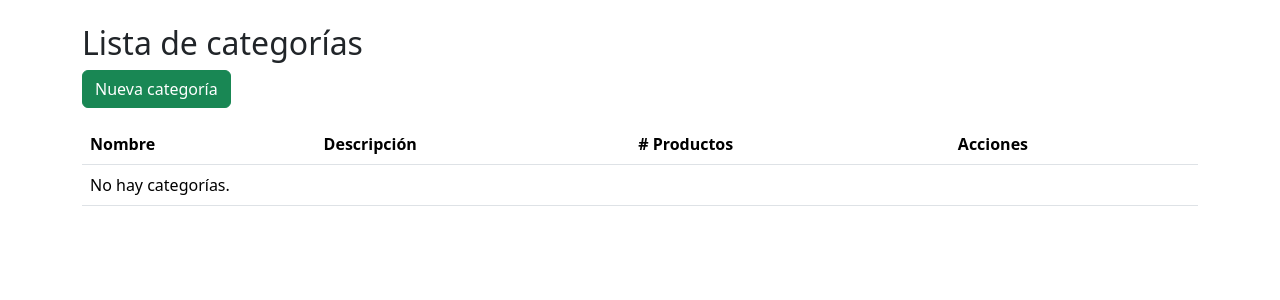
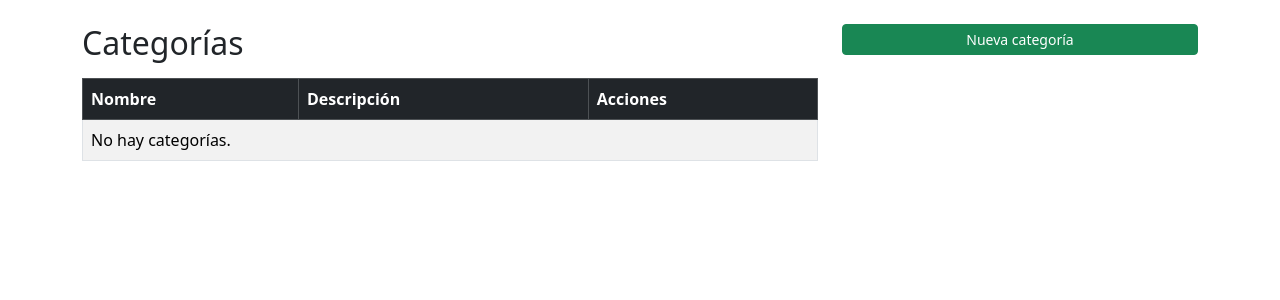
Before and after one commit to pedro-donoso/GestionProductos-django, a Django app: page /categorias/ in a window 1280 px wide. Shown: the part 56-356 px from the top of the page. Run offline with Django 5.2, Linux system fonts and the light colour scheme; the visitor is signed in with stand-in values (Sample User, id 1); data that the repository does not hold is empty.

Commit message:
ajusto diseño

```diff
--- a/templates/categorias/lista.html
+++ b/templates/categorias/lista.html
@@ -3,16 +3,16 @@
 {% block title %}Categorías{% endblock %}
 
 {% block content %}
-<h2>Lista de categorías</h2>
+<div class="row">
+    <!-- Tabla de categorías -->
+    <div class="col-md-8">
+        <h2 class="mb-3">Categorías</h2>
 
-<a href="{% url 'crear_categoria' %}" class="btn btn-success mb-3">Nueva categoría</a>
-
-<table class="table">
-    <thead>
+        <table class="table table-striped table-bordered">
+            <thead class="table-dark">
                 <tr>
                     <th>Nombre</th>
                     <th>Descripción</th>
-            <th># Productos</th>
                     <th>Acciones</th>
                 </tr>
             </thead>
@@ -21,17 +21,25 @@
                 <tr>
                     <td>{{ categoria.nombre }}</td>
                     <td>{{ categoria.descripcion }}</td>
-            <td>{{ categoria.total_productos }}</td>
                     <td>
-                <a href="{% url 'editar_categoria' categoria.id %}">Editar</a>
-                <a href="{% url 'eliminar_categoria' categoria.id %}">Eliminar</a>
+                        <a href="{% url 'editar_categoria' categoria.id %}" class="btn btn-primary btn-sm">Editar</a>
+                        <a href="{% url 'eliminar_categoria' categoria.id %}" class="btn btn-danger btn-sm">Eliminar</a>
                     </td>
                 </tr>
                 {% empty %}
                 <tr>
-            <td colspan="4">No hay categorías.</td>
+                    <td colspan="3">No hay categorías.</td>
                 </tr>
                 {% endfor %}
             </tbody>
         </table>
+    </div>
+
+    <!-- Columna derecha con botones -->
+    <div class="col-md-4 d-flex flex-column">
+        <div class="mb-3">
+            <a href="{% url 'crear_categoria' %}" class="btn btn-success w-100 btn-sm">Nueva categoría</a>
+        </div>
+    </div>
+</div>
 {% endblock %}
```
Lines whose indentation alone changed are shown as unchanged.
